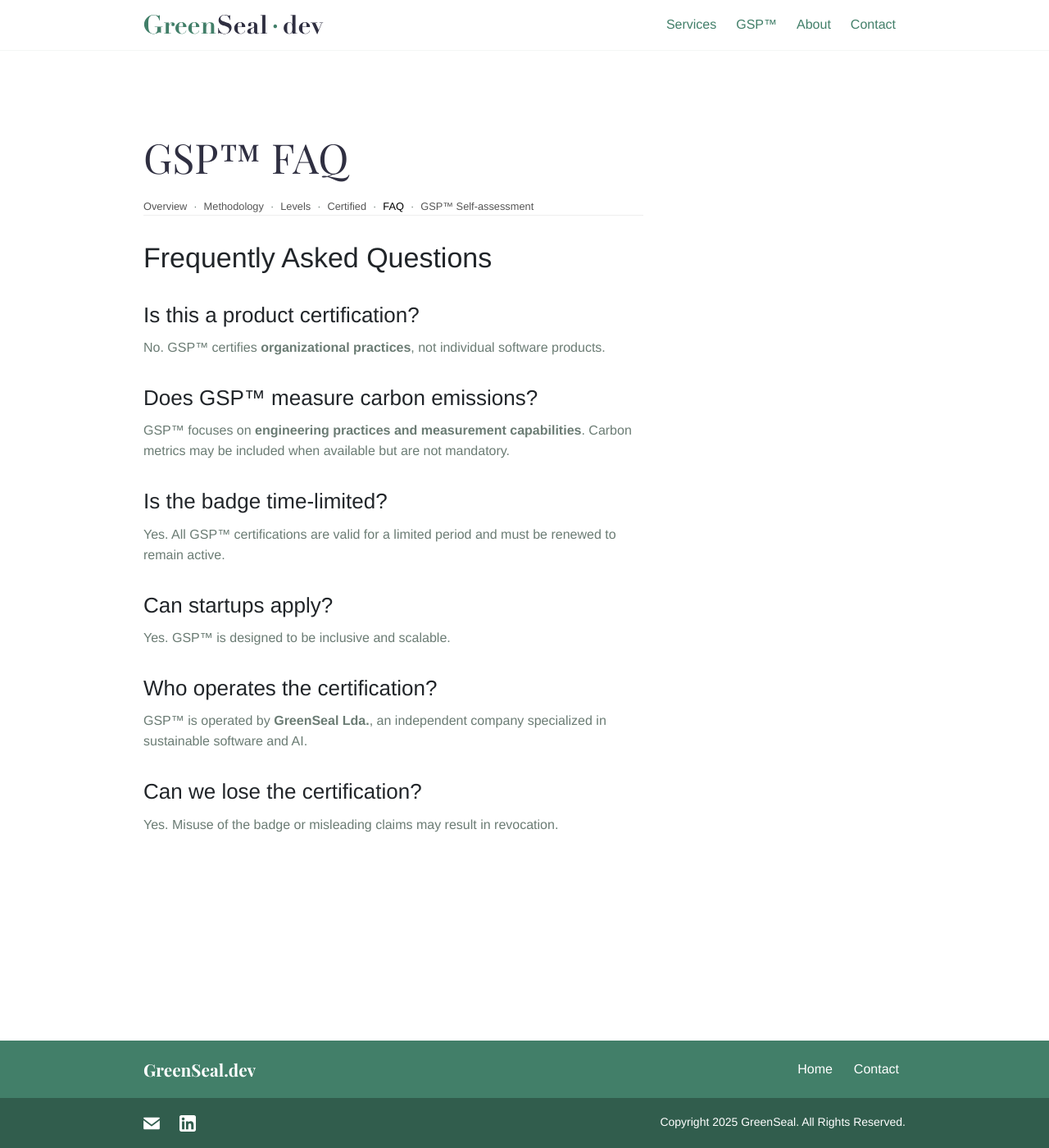
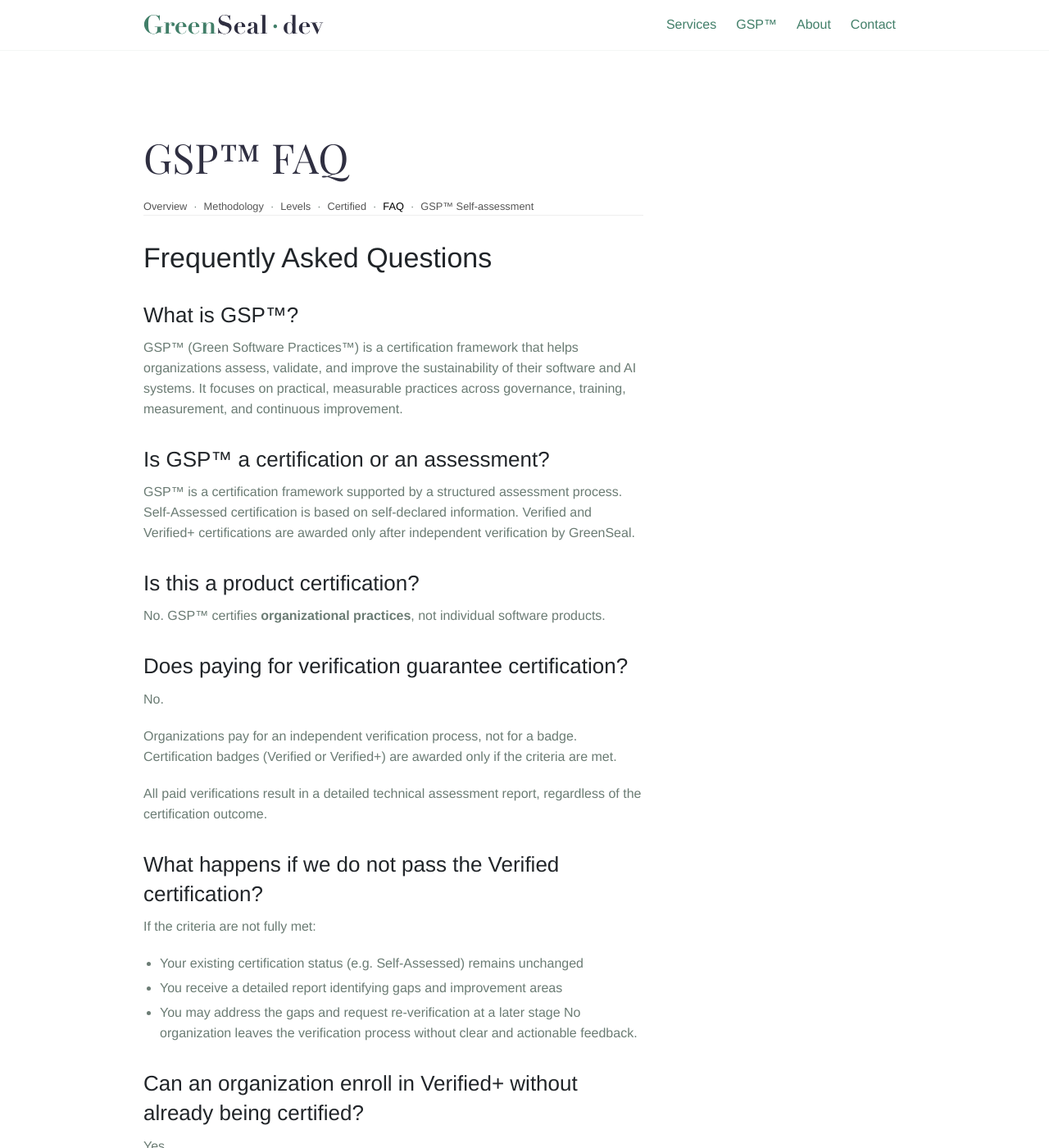
Before and after one commit to luiscruz/greenseal-website, a Jekyll site: the page built from gsp/faq.md, in a window 1280 px wide and 1400 px high. Shown: the whole window at 82% size. Built offline with Jekyll 4.4.1, drawn with Linux system fonts in a browser that asks for light colours; some of the changed text lies outside the part shown.

Commit message:
update level 3

```diff
--- a/gsp/faq.md
+++ b/gsp/faq.md
@@ -5,8 +5,43 @@
 
 # Frequently Asked Questions
 
+## What is GSP™?
+
+GSP™ (Green Software Practices™) is a certification framework that helps organizations assess, validate, and improve the sustainability of their software and AI systems.
+It focuses on practical, measurable practices across governance, training, measurement, and continuous improvement.
+
+## Is GSP™ a certification or an assessment?
+
+GSP™ is a certification framework supported by a structured assessment process.
+Self-Assessed certification is based on self-declared information.
+Verified and Verified+ certifications are awarded only after independent verification by GreenSeal.
+
 ## Is this a product certification?
 No. GSP™ certifies **organizational practices**, not individual software products.
+
+## Does paying for verification guarantee certification?
+
+No.
+
+Organizations pay for an independent verification process, not for a badge.
+Certification badges (Verified or Verified+) are awarded only if the criteria are met.
+
+All paid verifications result in a detailed technical assessment report, regardless of the certification outcome.
+
+## What happens if we do not pass the Verified certification?
+
+If the criteria are not fully met:
+- Your existing certification status (e.g. Self-Assessed) remains unchanged
+- You receive a detailed report identifying gaps and improvement areas
+- You may address the gaps and request re-verification at a later stage
+No organization leaves the verification process without clear and actionable feedback.
+
+## Can an organization enroll in Verified+ without already being certified?
+
+Yes.
+
+Organizations may engage in the Verified+ program even if they do not yet meet all certification criteria.
+The Verified+ badge is awarded only once the criteria are fulfilled.
 
 ## Does GSP™ measure carbon emissions?
 GSP™ focuses on **engineering practices and measurement capabilities**. Carbon metrics may be included when available but are not mandatory.
@@ -17,6 +52,21 @@
 ## Can startups apply?
 Yes. GSP™ is designed to be inclusive and scalable.
 
+## What is the difference between Self-Assessed and Verified certification?
+GSP™ Self-Assessed is based entirely on information provided by the organization and is not independently verified.
+Verified certification requires an external review of evidence and validation against GSP™ criteria by GreenSeal.
+The underlying checklist is the same, but the level of evidence and validation increases.
+
+## Can we make public sustainability claims using GSP™?
+
+- **GSP™ Self-Assessed**: Should not be used for strong external claims
+- **GSP™ Verified / GSP™ Verified+**: Suitable for public sustainability and ESG communication
+
+Organizations are responsible for ensuring their claims are accurate and aligned with their certification level.
+
+## Who can submit a GSP™ self-assessment?
+The assessment must be submitted by someone authorized to represent the organization and confirm the accuracy of the provided information.
+
 ## Who operates the certification?
 GSP™ is operated by **GreenSeal Lda.**, an independent company specialized in sustainable software and AI.
 
```
Also changed, not shown: gsp/levels.md (+17 -11 lines).
